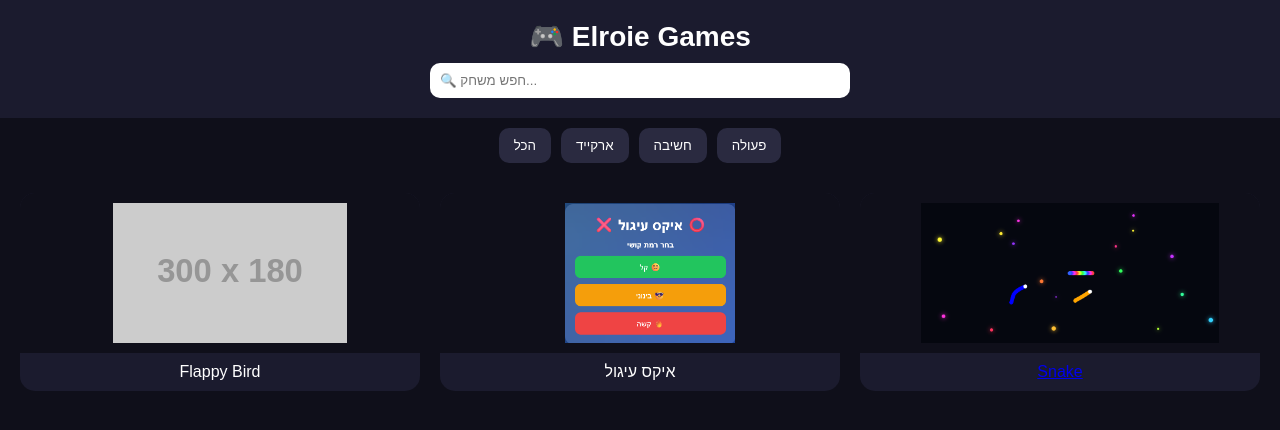
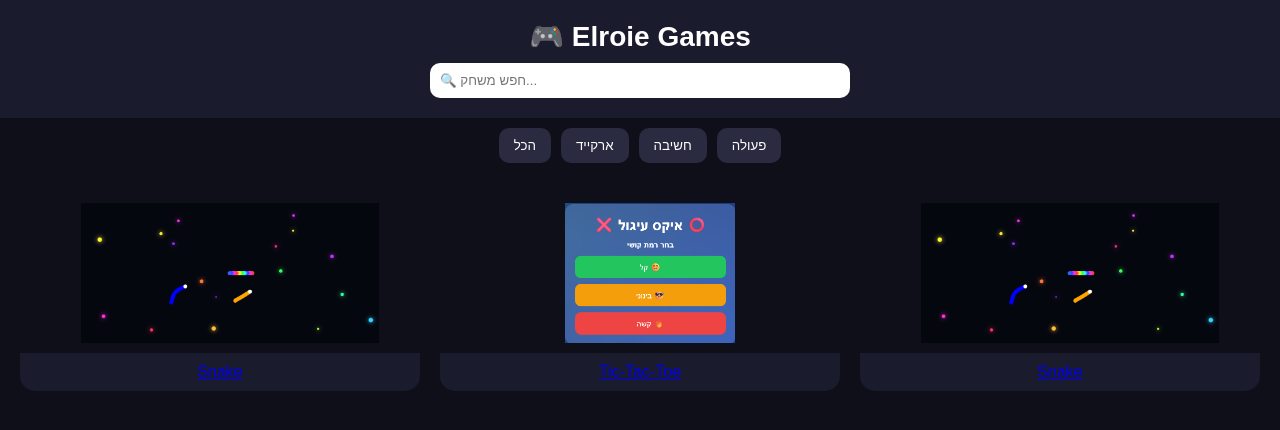
Before and after one commit to elroie2000games-crypto/Elroie_games, a plain HTML site: page index.html in a window 1280 px wide. Drawn offline with Linux system fonts and the light colour scheme; placeholder pictures from the web are drawn by us.

Commit message:
Revise game cards in index.html
Updated game cards to include links for Tic Tac Toe and removed duplicate Snake game card.

```diff
--- a/index.html
+++ b/index.html
@@ -24,15 +24,19 @@
 
 	<main id="gamesContainer">
 
-		<div class="game-card arcade" onclick="window.open('flappy.html', '_blank')">
-			<img src="https://via.placeholder.com/300x180" alt="Flappy Bird">
-			<p>Flappy Bird</p>
+		<div class="game-card action">
+			<a href="https://elroie2000games-crypto.github.io/REAL-SNAKE-GAME/" target="_blank">
+				<img src="snake.png" alt="Snake">
+				<p>Snake</p>
+			</a>
 		</div>
 
-		<div class="game-card puzzle" onclick="window.open('', '_blank')">
-	        <img src="tick_tack_toe.png" alt="Tic Tac Toe">
-	        <p>איקס עיגול</p>
-        </div>
+		<div class="game-card action">
+			<a href="https://elroie2000games-crypto.github.io/Tic_Tac_Toe/" target="_blank">
+				<img src="tick_tack_toe.png" alt="Tic Tac Toe">
+				<p>Tic-Tac-Toe</p>
+			</a>
+		</div>
 
 		<div class="game-card action">
 			<a href="https://elroie2000games-crypto.github.io/REAL-SNAKE-GAME/" target="_blank">
```
